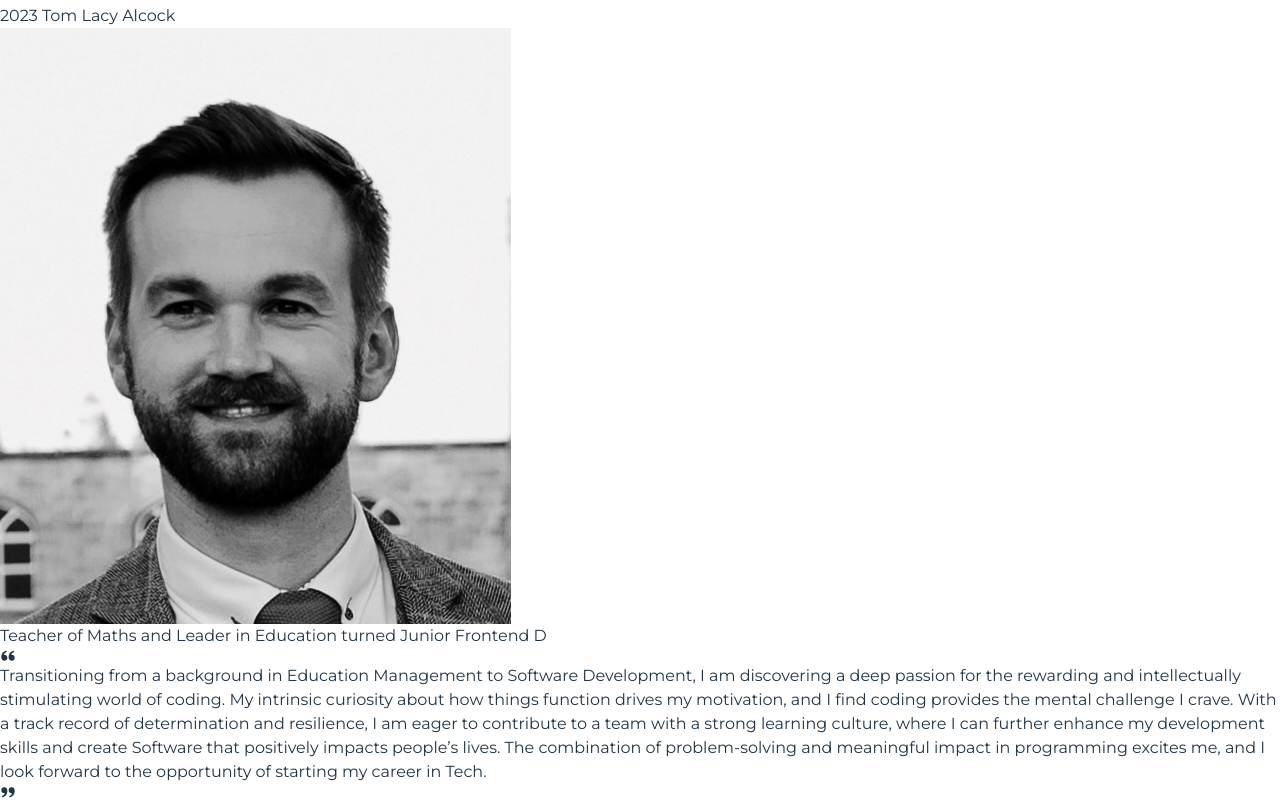
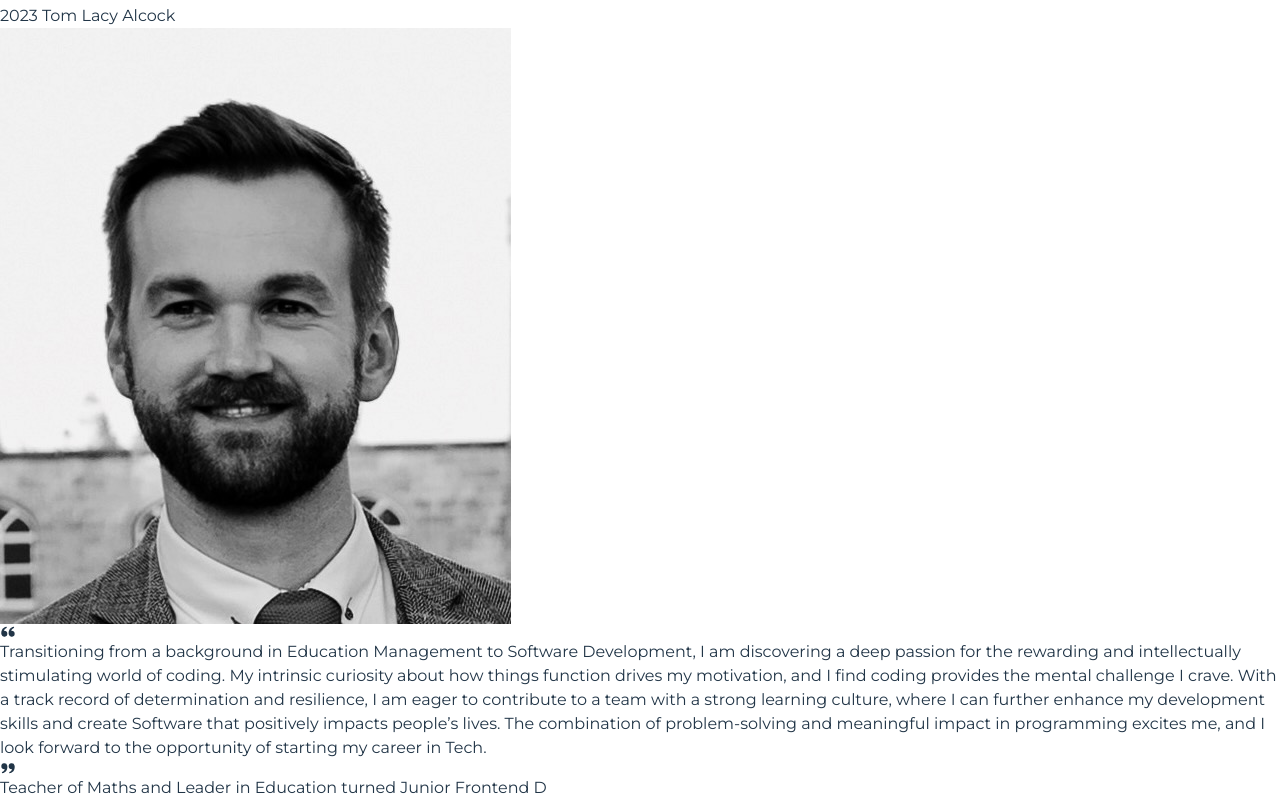
Before and after one commit to tomalcock/portfolio-t-l-a, a React (Vite) app: page / in a window 1280 px wide. Shown: the part 5918-6718 px from the top of the page. Built offline with nearby package versions, Linux system fonts and the light colour scheme.

Commit message:
final changes to make animation work

```diff
--- a/src/components/About.jsx
+++ b/src/components/About.jsx
@@ -4,7 +4,13 @@ import { TypeAnimation } from 'react-type-animation'
 
 function About() {
   return (
-    <div className='mx-4 mt-5 text-center flex flex-col items-center'>
+    <div className='mx-4 text-center flex flex-col items-center mt-[-128px]'>
+      <div className='mt-32 flex flex-col items-center z-0'>
+        <BiSolidQuoteAltLeft className='bg-red-400 p-3 text-[44px] my-4 rounded-full'/>
+        <p className='text-[14px]'>Transitioning from a background in Education Management to Software Development, I am discovering a deep passion for the rewarding and intellectually stimulating world of coding. My intrinsic curiosity about how things function drives my motivation, and I find coding provides the mental challenge I crave. With a track record of determination and resilience, I am eager to contribute to a team with a strong learning culture, where I can further enhance my development skills and create Software that positively impacts people’s lives. The combination of problem-solving and meaningful impact in programming excites me, and I look forward to the opportunity of starting my career in Tech.</p>
+        <BiSolidQuoteAltRight className='bg-red-400 p-3 text-[44px] my-4 rounded-full'/>
+      </div>
+
       <div className='text-xl'>
       <TypeAnimation
       sequence={[
@@ -22,11 +28,7 @@ function About() {
       repeat={Infinity}
       />
       </div>
-      <div className='mt-32 flex flex-col items-center absolute z-0'>
-        <BiSolidQuoteAltLeft className='bg-red-400 p-3 text-[44px] my-6 rounded-full'/>
-        <p className='my-5 mx-3 text-[14px]'>Transitioning from a background in Education Management to Software Development, I am discovering a deep passion for the rewarding and intellectually stimulating world of coding. My intrinsic curiosity about how things function drives my motivation, and I find coding provides the mental challenge I crave. With a track record of determination and resilience, I am eager to contribute to a team with a strong learning culture, where I can further enhance my development skills and create Software that positively impacts people’s lives. The combination of problem-solving and meaningful impact in programming excites me, and I look forward to the opportunity of starting my career in Tech.</p>
-        <BiSolidQuoteAltRight className='bg-red-400 p-3 text-[44px] my-6 rounded-full'/>
-      </div>
+
     </div>
   )
 }
--- a/src/components/ProfilePic.jsx
+++ b/src/components/ProfilePic.jsx
@@ -2,7 +2,7 @@ import React from 'react'
 
 function ProfilePic() {
   return (
-    <div className='mt-28 w-48 m-auto'>
+    <div className='mt-28 w-28 m-auto'>
       <img className='rounded-full'src="/Profile-pic-1.jpeg" alt="tom lacy-alcock looking out to the left just his head"/>
     </div>
   )
```
Also changed, not shown: 4 other files (tests, documents, lock files or other folders).
